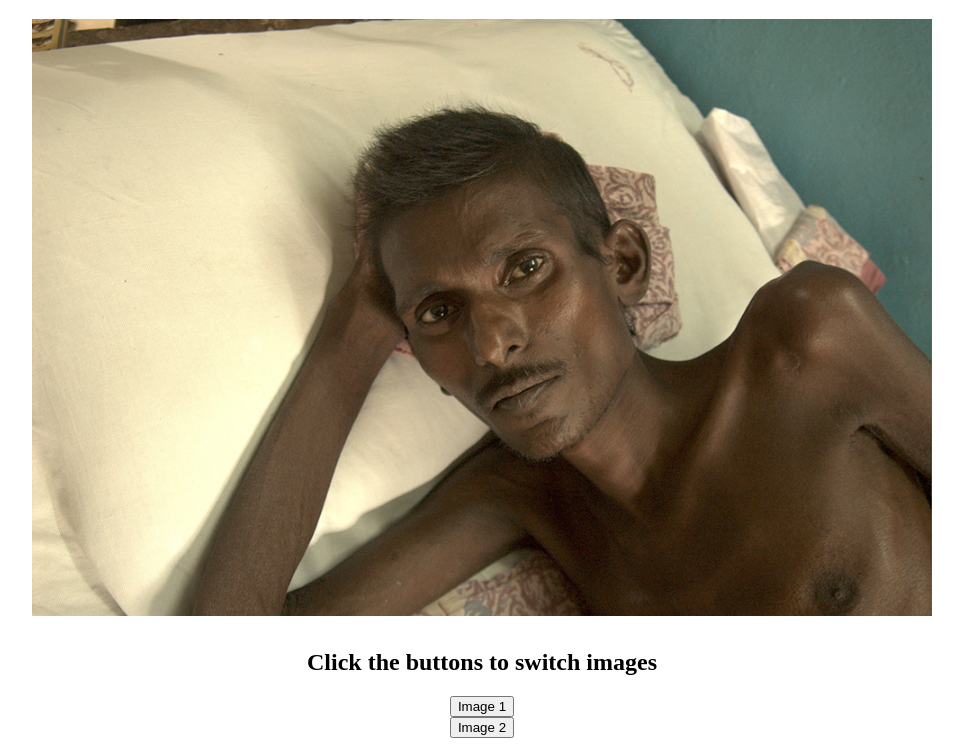
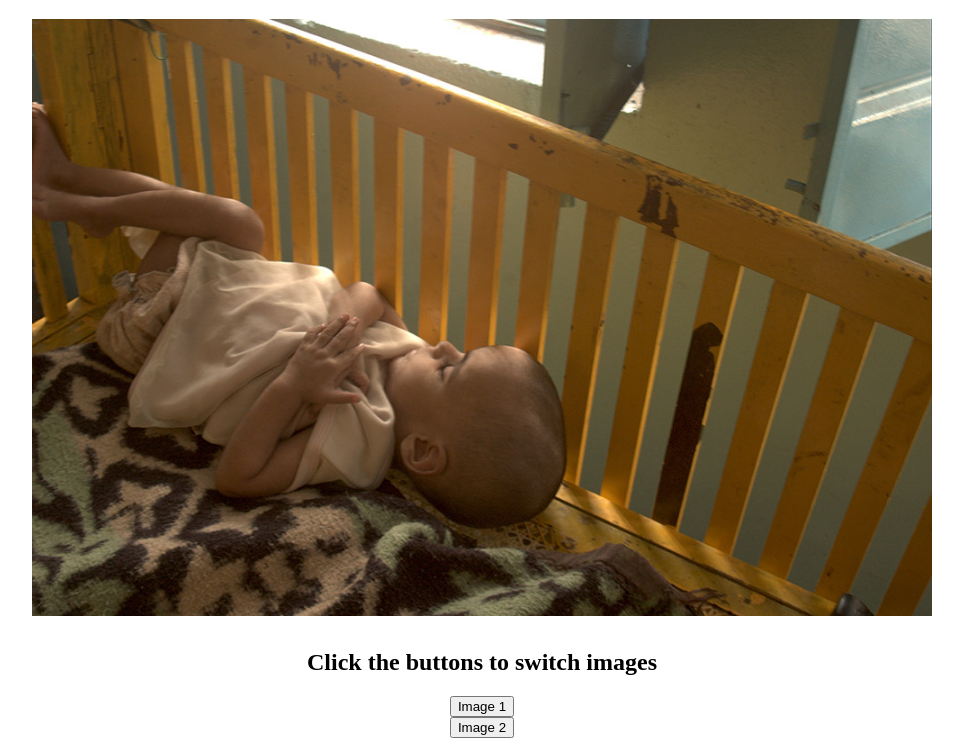
Before and after one commit to josephjungermann/image-switcher, a plain HTML site: page index.html in a window 1280 px wide. Both pictures are taken after a click on the button "Image 2". Shown: the part 61-817 px from the top of the page, without its empty margins (158-1121 px from the left). Drawn offline with nearby package versions, Linux system fonts and the light colour scheme.

Commit message:
buttons are working

```diff
--- a/index.html
+++ b/index.html
@@ -31,8 +31,8 @@
         </h2>
         <!-- note that only the first button has an id because it needs to be disabled at first view -->
         <!-- buttons now have a class called my-button -->
-        <button id="btn-img-1" class="my-button" data-image="img/man.jpg">Image 1</button> <!-- Note the "data" attribute holds the URL -->
-        <button class="my-button" data-image="img/baby.jpg">Image 2</button>
+        <button id="man" class="btn-img-1" class="my-button" data-image="img/man.jpg">Image 1</button> <!-- Note the "data" attribute holds the URL -->
+        <button id="baby" class="my-button" data-image="img/baby.jpg">Image 2</button>
       </div>
     </div>
     <!-- the jQuery library. You need this to be able to use jQuery ($) -->
--- a/main.js
+++ b/main.js
@@ -0,0 +1,19 @@
+$("body").on("click", "#man", function (e) {
+	e.preventDefault();
+
+	const url = $("#man").data("image");
+
+	console.log(url);
+
+	$("img").attr("src", url);
+});
+
+$("body").on("click", "#baby", function (e) {
+	e.preventDefault();
+
+	const url = $("#baby").data("image");
+
+	console.log(url);
+
+	$("img").attr("src", url);
+});
```
